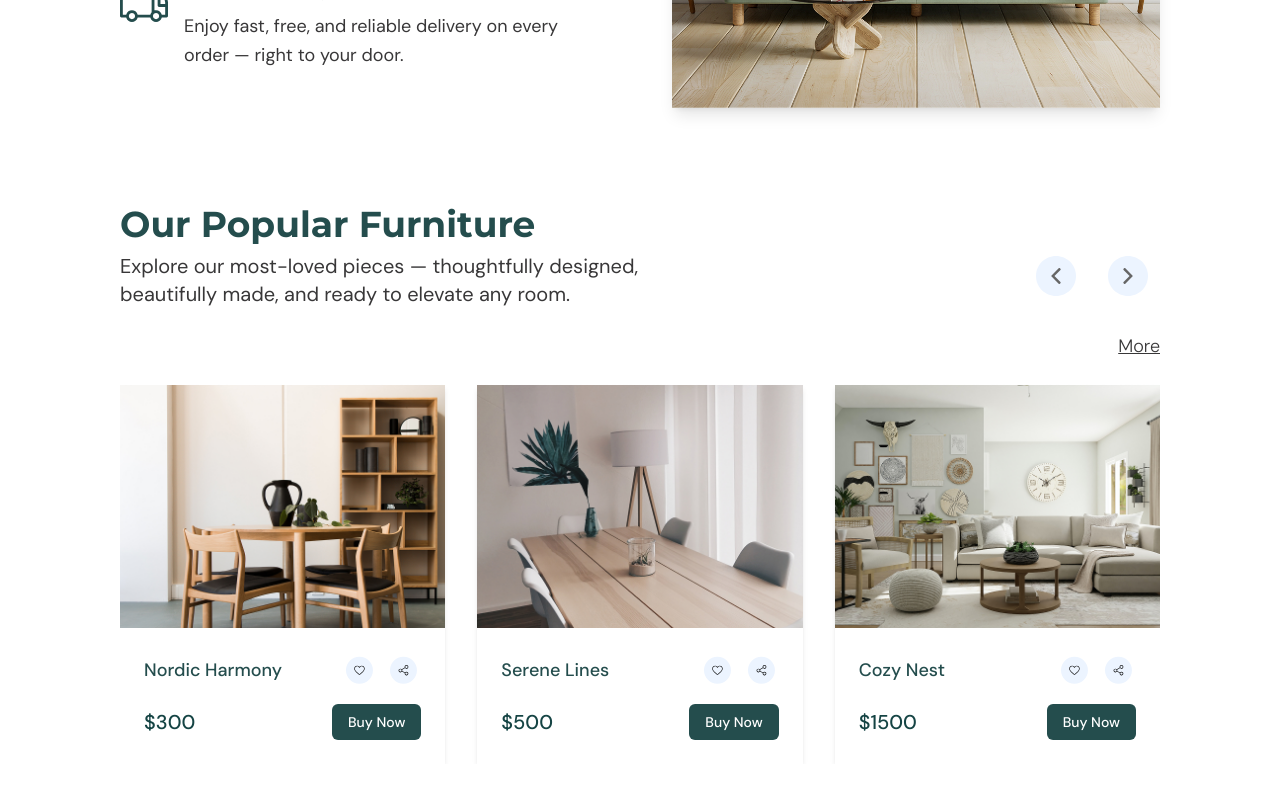
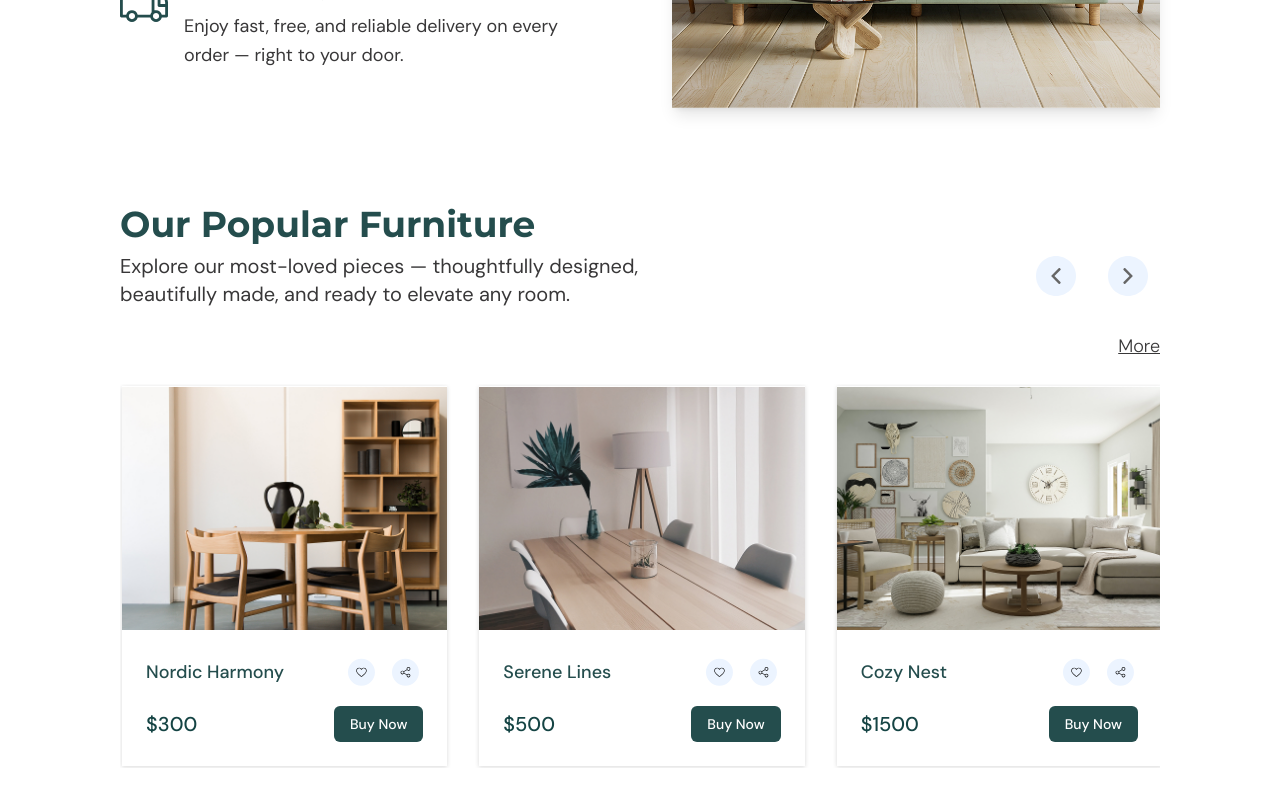
Before and after one commit to imflawlezz/dudeshape-landing, a Next.js app: page / in a window 1280 px wide. Shown: the part 1688-2488 px from the top of the page. Built offline with nearby package versions, Linux system fonts and the light colour scheme.

Commit message:
style: adjust margins for shadows to be visible

```diff
--- a/src/components/shared/FurnitureCard.tsx
+++ b/src/components/shared/FurnitureCard.tsx
@@ -22,7 +22,7 @@ export default function FurnitureCard({
     const [liked, setLiked] = useState(false);
 
     return (
-        <div className="bg-white shadow-md overflow-hidden w-full h-full flex flex-col">
+        <div className="bg-white drop-shadow-sm overflow-hidden w-full h-full flex flex-col m-0.5">
             <div className="relative pt-[75%]">
                 <img
                     src={image}
```
